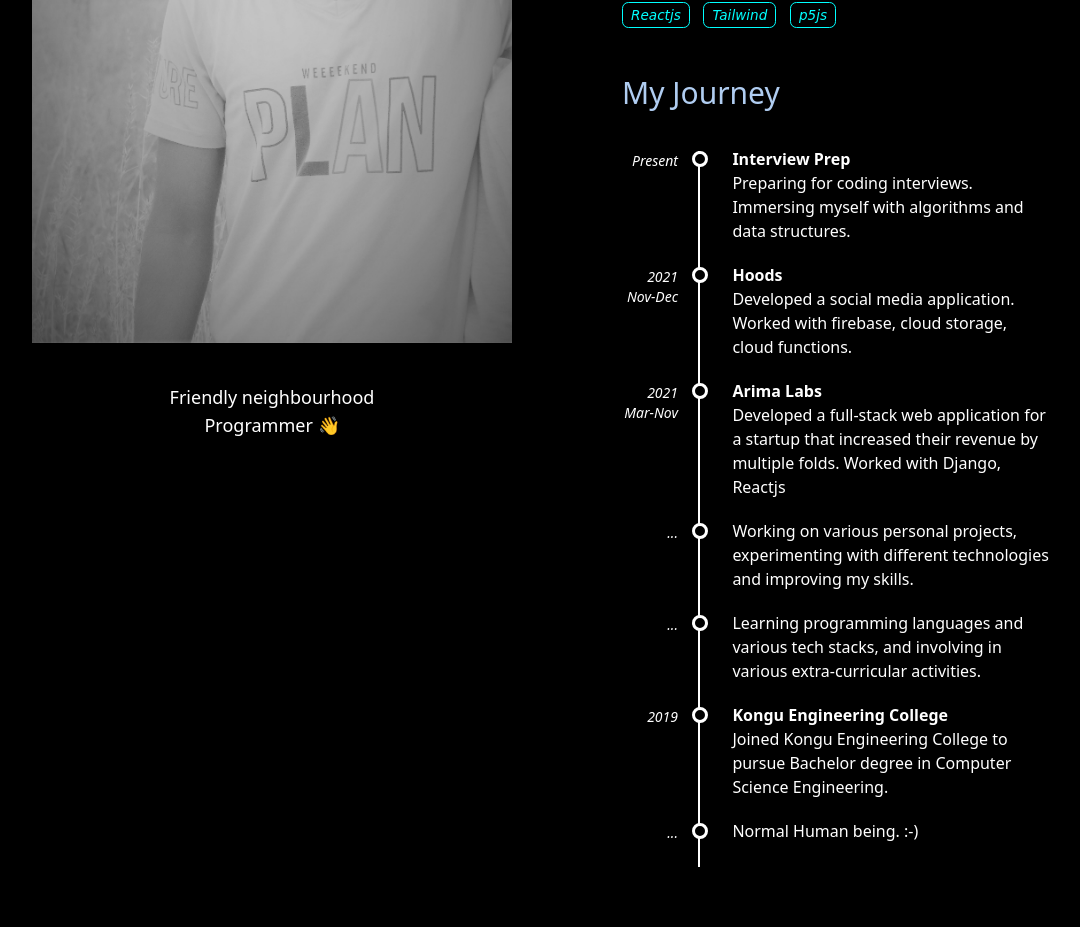
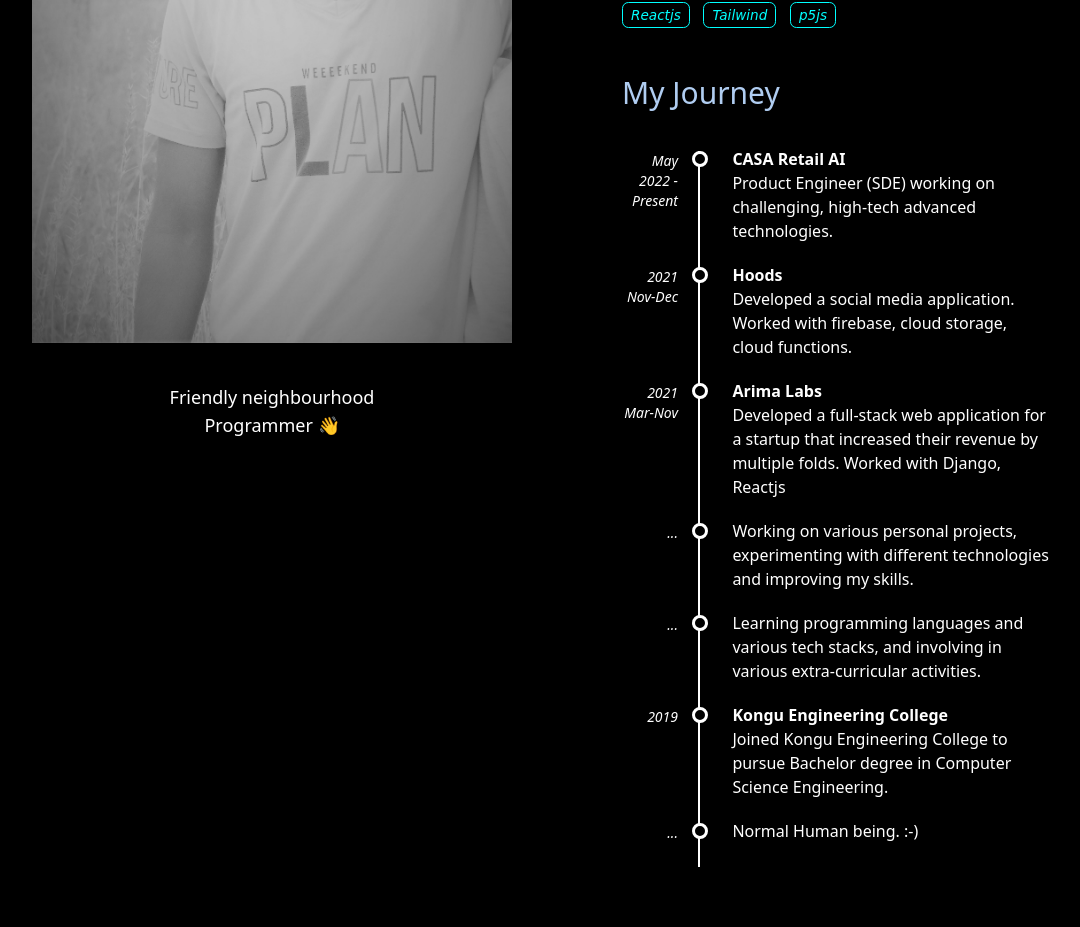
Before and after one commit to robin-jr/portfolio, a Next.js app: page / in a window 1280 px wide. Shown: the part 1189-2116 px from the top of the page, without its empty margins (38-1118 px from the left). Built offline with nearby package versions, Linux system fonts and the light colour scheme.

Commit message:
updated current status in timeline

```diff
--- a/widgets/Timeline.tsx
+++ b/widgets/Timeline.tsx
@@ -20,7 +20,7 @@ const getEvent = (event: Event, key: number) =>
     </div>
 
 function Timeline() {
-    const events: Event[] = [{ time: "Present", title: "Interview Prep", description: "Preparing for coding interviews. Immersing myself with algorithms and data structures." },
+    const events: Event[] = [{ time: "May 2022 - Present", title: "CASA Retail AI", description: "Product Engineer (SDE) working on challenging, high-tech advanced technologies." },
     { time: "2021 Nov-Dec", title: "Hoods", description: "Developed a social media application. Worked with firebase, cloud storage, cloud functions." },
     { time: "2021 Mar-Nov", title: "Arima Labs", description: "Developed a full-stack web application for a startup that increased their revenue by multiple folds. Worked with Django, Reactjs" },
     { time: "...", title: "", description: "Working on various personal projects, experimenting with different technologies and improving my skills." },
```
